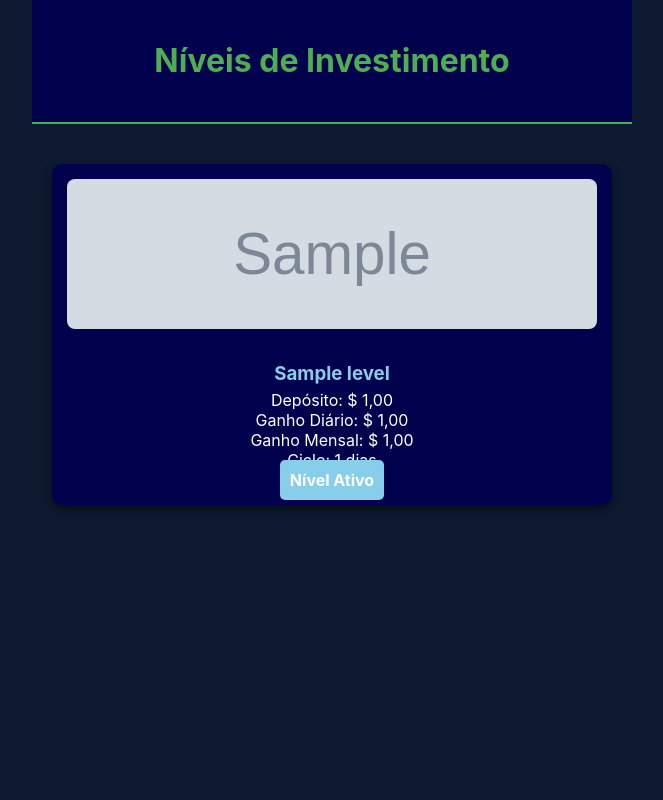
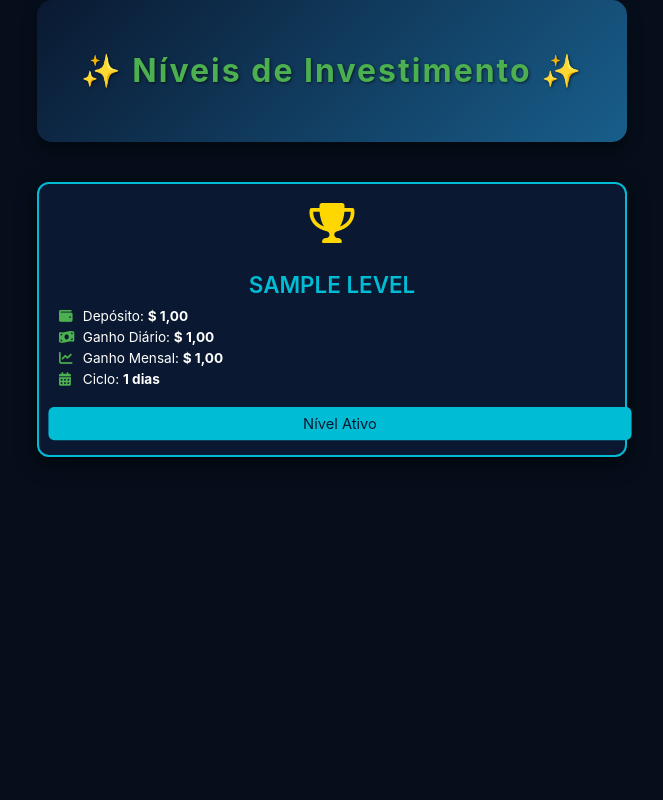
Before and after one commit to JoelCaquene/saudi-aramco, a Django app: page /nivel/ in a window 1280 px wide. Shown: the whole page, without its empty margins (308-971 px from the left). Run offline with Django 5.2, Linux system fonts and the light colour scheme; a user stored in the database is signed in; tables that the repository leaves empty hold one stand-in row (values such as "Sample post"); grey boxes marked "Sample" are stand-in pictures.

Commit message:
Actualizar arquivo nivel o v2

```diff
--- a/templates/nivel.html
+++ b/templates/nivel.html
@@ -1,94 +1,182 @@
 {% extends "base.html" %}
 {% load static %}
 
-{% block title %}Nível{% endblock %}
+{% block title %}Níveis de Investimento - Plataforma{% endblock %}
 
 {% block content %}
+<div class="container my-5">
     <div class="page-header">
-    <h1>Níveis de Investimento</h1>
+        <h1>✨ Níveis de Investimento ✨</h1>
     </div>
-<div class="level-list">
+
+    <div class="level-list row justify-content-center">
         {% for level in levels %}
-    <div class="level-item">
-        <img src="{% if level.image %}{{ level.image.url }}{% else %}{% static 'path/to/default/image.png' %}{% endif %}" alt="{{ level.name }}">
+        <div class="col-6 mb-4">
+            <div class="level-item {% if level.id in user_levels %}active-border{% endif %}">
+
+                <div class="level-icon">
+                    <i class="fas fa-trophy" style="color: {% cycle '#FFD700' '#C0C0C0' '#CD7F32' '#1E90FF' '#4CAF50' '#FF6347' as icon_colors %}"></i>
+                </div>
+
                 <div class="level-info">
-            <h3>{{ level.name }}</h3>
-            <p>Depósito: $ {{ level.deposit_value }}</p>
-            <p>Ganho Diário: $ {{ level.daily_gain }}</p>
-            <p>Ganho Mensal: $ {{ level.monthly_gain }}</p>
-            <p>Ciclo: {{ level.cycle_days }} dias</p>
+                    <h3 class="level-title">{{ level.name }}</h3>
+
+                    <div class="level-details">
+                        <p><i class="fas fa-wallet detail-icon"></i> Depósito: <strong class="value-text deposit-value">$ {{ level.deposit_value }}</strong></p>
+                        <p><i class="fas fa-money-bill-wave detail-icon"></i> Ganho Diário: <strong class="value-text daily-gain">$ {{ level.daily_gain }}</strong></p>
+                        <p><i class="fas fa-chart-line detail-icon"></i> Ganho Mensal: <strong class="value-text monthly-gain">$ {{ level.monthly_gain }}</strong></p>
+                        <p><i class="fas fa-calendar-alt detail-icon"></i> Ciclo: <strong class="value-text cycle-days">{{ level.cycle_days }} dias</strong></p>
                     </div>
+                </div>
+
                 {% if level.id in user_levels %}
-            <span class="active-level">Nível Ativo</span>
+                    <span class="active-level pulse-effect">Nível Ativo</span>
                 {% else %}
                     <form method="post" action="{% url 'nivel' %}">
                         {% csrf_token %}
                         <input type="hidden" name="level_id" value="{{ level.id }}">
-                <button type="submit" class="buy-button">Comprar</button>
+                        <button type="submit" class="buy-button hover-effect">Comprar</button>
                     </form>
                 {% endif %}
             </div>
+        </div>
         {% endfor %}
+    </div>
 </div>
 
 <style>
+    /* Cores e Fundo */
+    :root {
+        --dark-blue: #0A1931;
+        --light-blue: #185E8B;
+        --green-accent: #4CAF50;
+        --active-color: #00BCD4;
+        --text-light: #F0F0F0;
+        --text-muted: #B0B0B0;
+    }
+
+    body {
+        background-color: #050E1A;
+    }
+
+    /* Cabeçalho */
     .page-header {
         text-align: center;
-        padding: 20px 0;
-        background-color: #00004d;
-        border-bottom: 2px solid #4CAF50;
-        margin-bottom: 20px;
+        padding: 30px 0;
+        background: linear-gradient(135deg, var(--dark-blue) 0%, var(--light-blue) 100%);
+        border-radius: 15px;
+        box-shadow: 0 8px 15px rgba(0, 0, 0, 0.4);
+        margin-bottom: 40px;
     }
     .page-header h1 {
-        color: #4CAF50;
+        color: var(--green-accent);
+        font-weight: 700;
+        letter-spacing: 2px;
+        text-shadow: 1px 1px 3px rgba(0, 0, 0, 0.6);
     }
-    .level-list {
-        display: grid;
-        gap: 20px;
-        padding: 20px;
+
+    /* OTIMIZAÇÃO PARA TELAS PEQUENAS (MOBILE) */
+    .level-item {
+        background: var(--dark-blue);
+        padding: 15px; /* Reduz o padding para economizar espaço */
+        border-radius: 12px;
+        box-shadow: 0 6px 20px rgba(0, 0, 0, 0.6);
+        text-align: center;
+        transition: transform 0.4s ease, box-shadow 0.4s ease, border 0.4s ease;
+        height: 100%;
+        display: flex;
+        flex-direction: column;
+        justify-content: space-between;
+        border: 2px solid transparent;
     }
-    .level-item {
-        background-color: #00004d;
-        padding: 15px;
-        border-radius: 10px;
-        box-shadow: 0 4px 8px rgba(0,0,0,0.5);
-        text-align: center;
+
+    .level-item:hover {
+        transform: translateY(-5px) scale(1.02); /* Ajustado o hover para ser mais sutil */
+        box-shadow: 0 10px 20px rgba(0, 0, 0, 0.8), 0 0 10px var(--light-blue);
     }
-    .level-item img {
-        width: 100%;
-        height: 150px;
-        object-fit: cover;
-        border-radius: 8px;
+
+    .active-border {
+        border-color: var(--active-color) !important;
+    }
+
+    /* Ícone */
+    .level-icon {
+        font-size: 2.5rem; /* Reduzido o tamanho do ícone */
         margin-bottom: 10px;
+        height: 40px;
     }
-    .level-info h3 {
-        color: #87CEEB;
-        margin-bottom: 5px;
+
+    /* Título do Nível */
+    .level-title {
+        color: var(--active-color);
+        font-weight: 600;
+        margin-bottom: 10px;
+        font-size: 1.4rem; /* Reduzido o tamanho do título */
+        text-transform: uppercase;
     }
-    .level-info p {
-        margin: 0;
-        color: #fff;
+
+    /* Detalhes */
+    .level-details {
+        text-align: left;
+        padding: 0 5px; /* Reduzido o padding */
+        font-size: 0.85rem; /* Reduzido o tamanho do texto dos detalhes */
     }
+    .level-details p {
+        margin: 5px 0;
+    }
+
+    .detail-icon {
+        color: var(--green-accent);
+        margin-right: 5px;
+        width: 15px;
+    }
+
+    /* Botões e Status */
     .buy-button, .active-level {
         width: 100%;
-        padding: 10px;
+        padding: 8px; /* Reduzido o padding do botão */
         margin-top: 15px;
-        border-radius: 5px;
-        font-size: 1rem;
-        font-weight: bold;
-        color: #fff;
-        cursor: pointer;
-        border: none;
+        border-radius: 6px;
+        font-size: 0.9rem; /* Reduzido o tamanho da fonte do botão */
     }
+
     .buy-button {
-        background-color: #4CAF50;
-        transition: background-color 0.3s;
+        background-color: var(--green-accent);
+        box-shadow: 0 3px 6px rgba(0, 0, 0, 0.3);
+        color: white;
     }
-    .buy-button:hover {
+
+    .buy-button.hover-effect:hover {
         background-color: #388e3c;
     }
+
     .active-level {
-        background-color: #87CEEB;
+        background-color: var(--active-color);
+        color: var(--dark-blue);
+        animation: pulse 1.5s infinite;
+    }
+
+    /* Keyframes para o efeito de pulsação */
+    @keyframes pulse {
+        0% { transform: scale(1); }
+        50% { transform: scale(1.02); } /* Pulsação mais suave no mobile */
+        100% { transform: scale(1); }
+    }
+
+    /* A classe 'col-6' do Bootstrap garante 50% de largura em todas as telas (xs, sm, md, lg) */
+    /* Caso você não esteja usando Bootstrap, adicione o CSS abaixo para garantir 50% de largura */
+    /*
+    @media (max-width: 767px) {
+        .level-list > div {
+            flex: 0 0 50%;
+            max-width: 50%;
+        }
+    }
+    */
+
+    .container {
+        max-width: 1200px;
+        padding: 0 5px; /* Reduz o padding lateral do container no mobile */
     }
 </style>
 {% endblock %}
```
Lines whose indentation alone changed are shown as unchanged.
